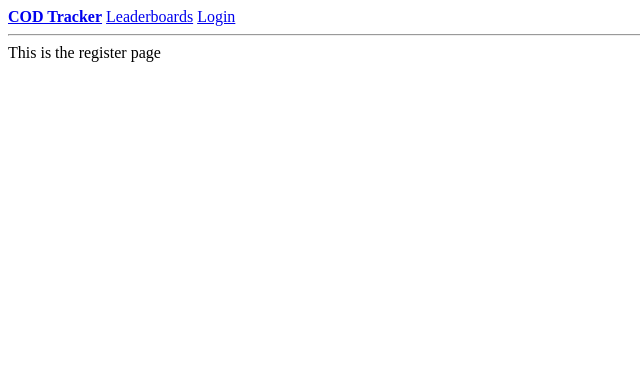
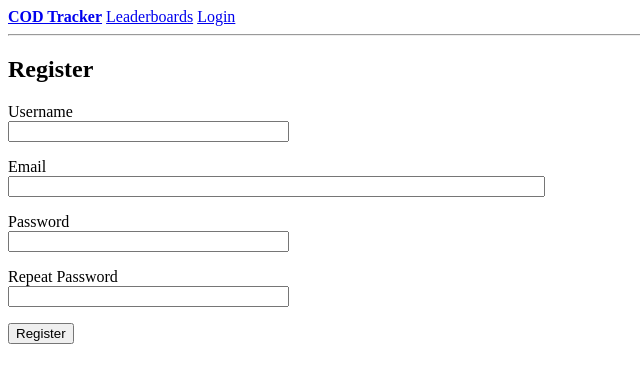
Before and after one commit to jkruger2/finalProject, a Flask app: page /register in a window 1280 px wide. Shown: the top 383 px of the page, without its empty margins (0-640 px from the left). Run offline with Flask 2, Linux system fonts and the light colour scheme.

Commit message:
Login/Register Page

```diff
--- a/app/__init__.py
+++ b/app/__init__.py
@@ -1,5 +1,7 @@
 from flask import Flask
+from config import Config
 
 app = Flask(__name__)
+app.config.from_object(Config)
 
 from app import routes
--- /dev/null
+++ b/app/forms.py
@@ -0,0 +1,16 @@
+from flask_wtf import FlaskForm
+from wtforms import StringField, PasswordField, BooleanField, SubmitField
+from wtforms.validators import DataRequired, Email, EqualTo
+
+class LoginForm(FlaskForm):
+    username = StringField('Username', validators=[DataRequired()])
+    password = PasswordField('Password', validators=[DataRequired()])
+    remember_me = BooleanField('Remember Me')
+    submit = SubmitField('Sign In')
+
+class RegistrationForm(FlaskForm):
+    username = StringField('Username', validators=[DataRequired()])
+    email = StringField('Email', validators=[DataRequired(), Email()])
+    password = PasswordField('Password', validators=[DataRequired()])
+    password2 = PasswordField('Repeat Password', validators=[DataRequired(), EqualTo('password')])
+    submit = SubmitField('Register')
--- a/app/routes.py
+++ b/app/routes.py
@@ -1,5 +1,6 @@
 from flask import render_template
 from app import app
+from app.forms import LoginForm, RegistrationForm
 
 
 @app.route('/')
@@ -14,12 +15,14 @@ def leaderboards():
 
     return render_template('leaderboards.html', title="This is the leaderboards page")
 
-@app.route('/login')
+@app.route('/login', methods=['GET', 'POST'])
 def login():
+    form = LoginForm()
 
-    return render_template('login.html', title="This is the login page")
+    return render_template('login.html', form=form)
 
-@app.route('/register')
+@app.route('/register', methods=['GET', 'POST'])
 def register():
+    form = RegistrationForm()
 
-    return render_template('register.html', title="This is the register page")
+    return render_template('register.html', form=form)
--- a/app/templates/greeting.html
+++ b/app/templates/greeting.html
@@ -2,6 +2,6 @@
 
 {% block greeting %}
     <h3>{{ message }}</h3>
-    <p><a href="{{ url_for('login') }}">Login</a> or <a href="{{ url_for('register') }}">Sign up</a> to compare your Call ofDuty stats with other players.</p>
+    <p><a href="{{ url_for('login') }}">Login</a> or <a href="{{ url_for('register') }}">Sign up</a> to compare your Call of Duty stats with other players.</p>
     <p>View how others are doing <a href="{{ url_for('leaderboards') }}">here!</a></p>
 {% endblock %}
--- a/app/templates/register.html
+++ b/app/templates/register.html
@@ -1,5 +1,36 @@
 {% extends "base.html" %}
 
 {% block content %}
-    {{ title }}
+    <h2>Register</h2>
+    <form action="" method="post">
+        {{ form.hidden_tag() }}
+        <p>
+            {{ form.username.label }}<br>
+            {{ form.username(size=32) }}<br>
+            {% for error in form.username.errors %}
+            <span style="color: red;">[{{ error }}]</span>
+            {% endfor %}
+        </p>
+        <p>
+            {{ form.email.label }}<br>
+            {{ form.email(size=64) }}<br>
+            {% for error in form.email.errors %}
+            <span style="color: red;">[{{ error }}]</span>
+            {% endfor %}
+        </p>
+        <p>
+            {{ form.password.label }}<br>
+            {{ form.password(size=32) }}<br>
+            {% for error in form.password.errors %}
+            <span style="color: red;">[{{ error }}]</span>
+            {% endfor %}
+        </p>
+        <p>
+            {{ form.password2.label }}<br>
+            {{ form.password2(size=32) }}<br>
+            {% for error in form.password2.errors %}
+            <span style="color: red;">[{{ error }}]</span>
+            {% endfor %}
+        </p>
+        <p>{{ form.submit() }}</p>
 {% endblock %}
--- /dev/null
+++ b/config.py
@@ -0,0 +1,5 @@
+import os
+basedir = os.path.abspath(os.path.dirname(__file__))
+
+class Config(object):
+    SECRET_KEY = os.environ.get('SECRET_KEY') or 'you-will-never-guess'
```
Also changed, not shown: app/templates/login.html (+22 -1 lines).
